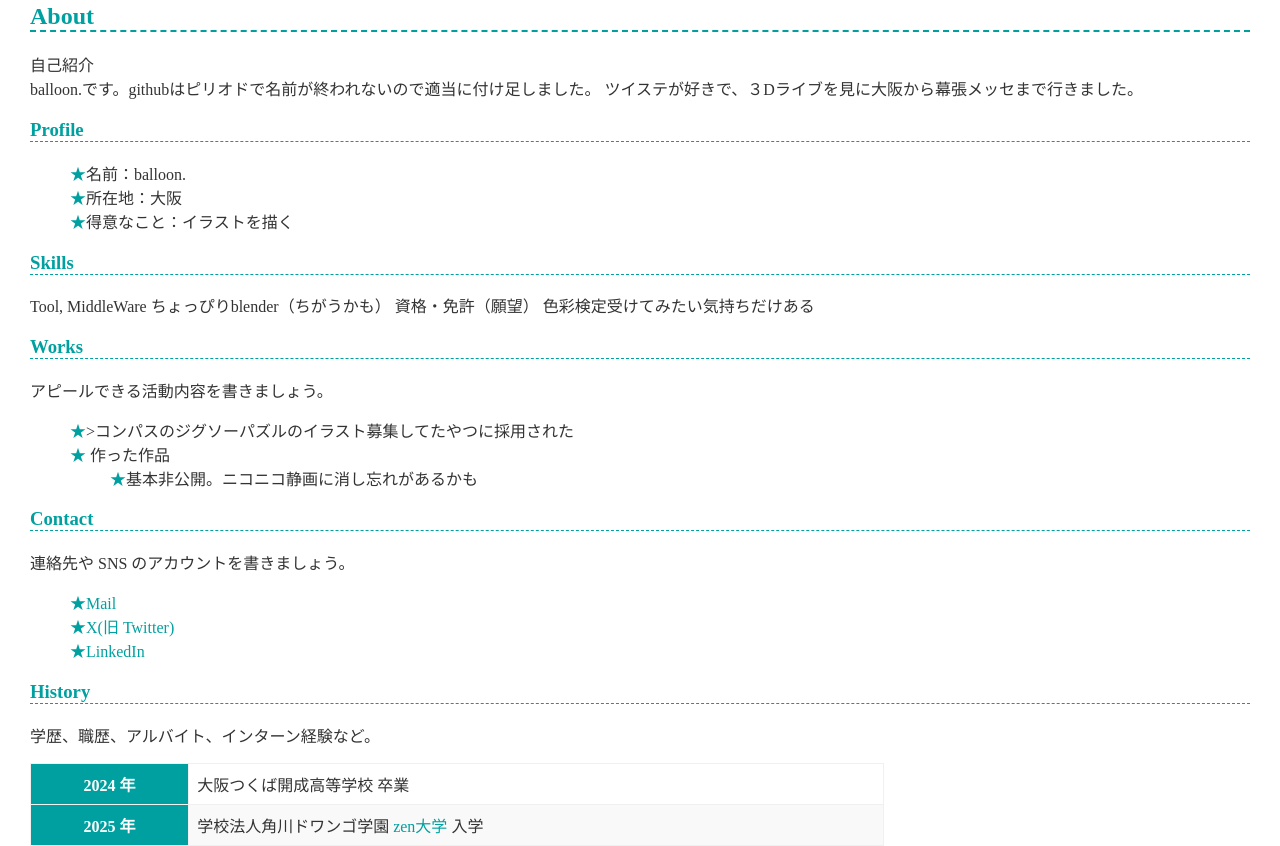
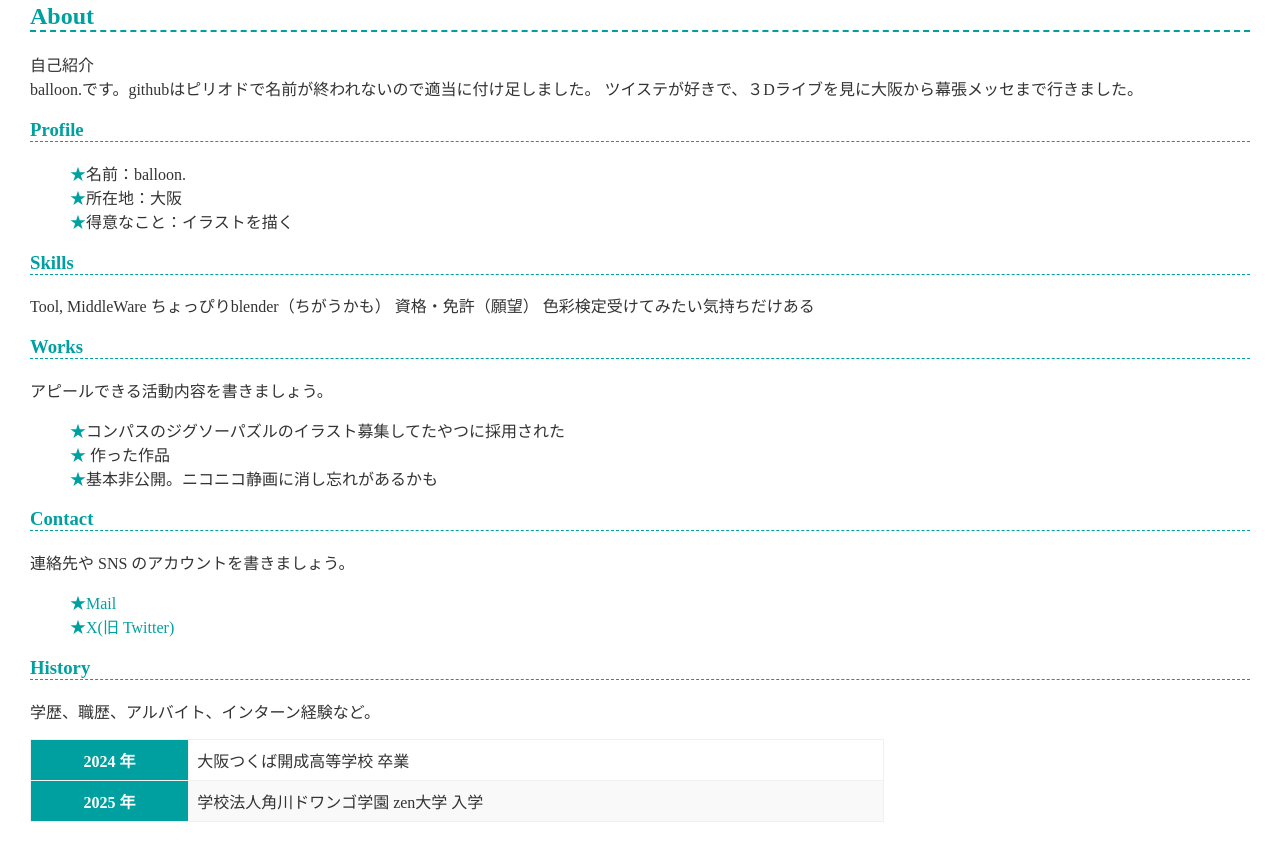
Before and after one commit to balloon-toyou/balloon-toyou.github.io, a plain HTML site: page index.html in a window 1280 px wide. Shown: the part 88-934 px from the top of the page. After the commit the page ends 910 px from the top, so only its background shows below. Drawn offline with Linux system fonts and the light colour scheme.

Commit message:
Update index.html

```diff
--- a/index.html
+++ b/index.html
@@ -37,11 +37,10 @@
     <h3>Works</h3>
     <p>アピールできる活動内容を書きましょう。</p>
     <ul>
-      <li>>コンパスのジグソーパズルのイラスト募集してたやつに採用された</li>
+      <li>コンパスのジグソーパズルのイラスト募集してたやつに採用された</li>
       <li>
         作った作品
-        <ul>
-          <li>基本非公開。ニコニコ静画に消し忘れがあるかも</li></li>
+          <li>基本非公開。ニコニコ静画に消し忘れがあるかも</li>
         </ul>
       </li>
     </ul>
@@ -50,8 +49,7 @@
     <p>連絡先や SNS のアカウントを書きましょう。</p>
     <ul>
       <li><a href="mailto:name@example.com">Mail</a></li>
-      <li><a href="https://twitter.com/n_yobikou">X(旧 Twitter)</a></li>
-      <li><a href="https://www.linkedin.com/">LinkedIn</a></li>
+      <li><a href="https://twitter.com/ututu_kabe">X(旧 Twitter)</a></li>
     </ul>
 
     <h3>History</h3>
@@ -63,7 +61,7 @@
       </tr>
       <tr>
         <th>2025 年</th>
-        <td>学校法人角川ドワンゴ学園 <a href="https://nnn.ed.jp/">zen大学</a> 入学</td>
+        <td>学校法人角川ドワンゴ学園 zen大学</a> 入学</td>
       </tr>
     </table>
 </body>
```
